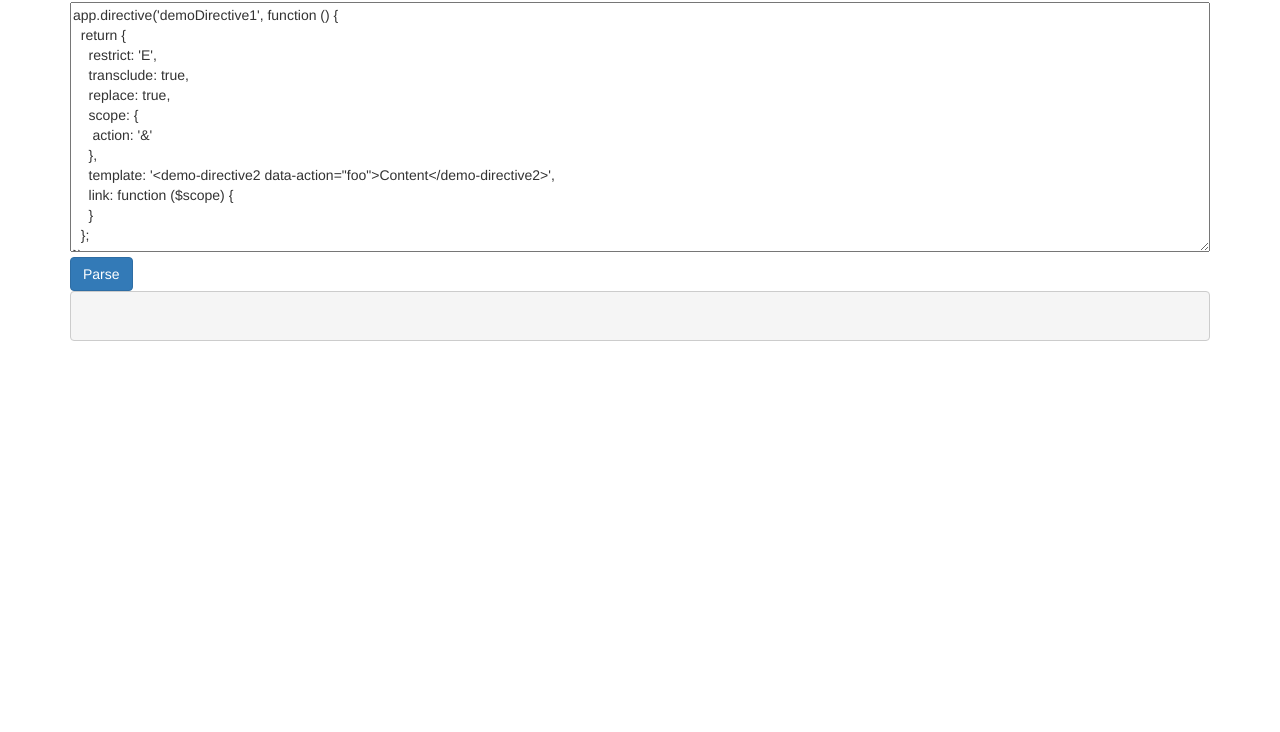
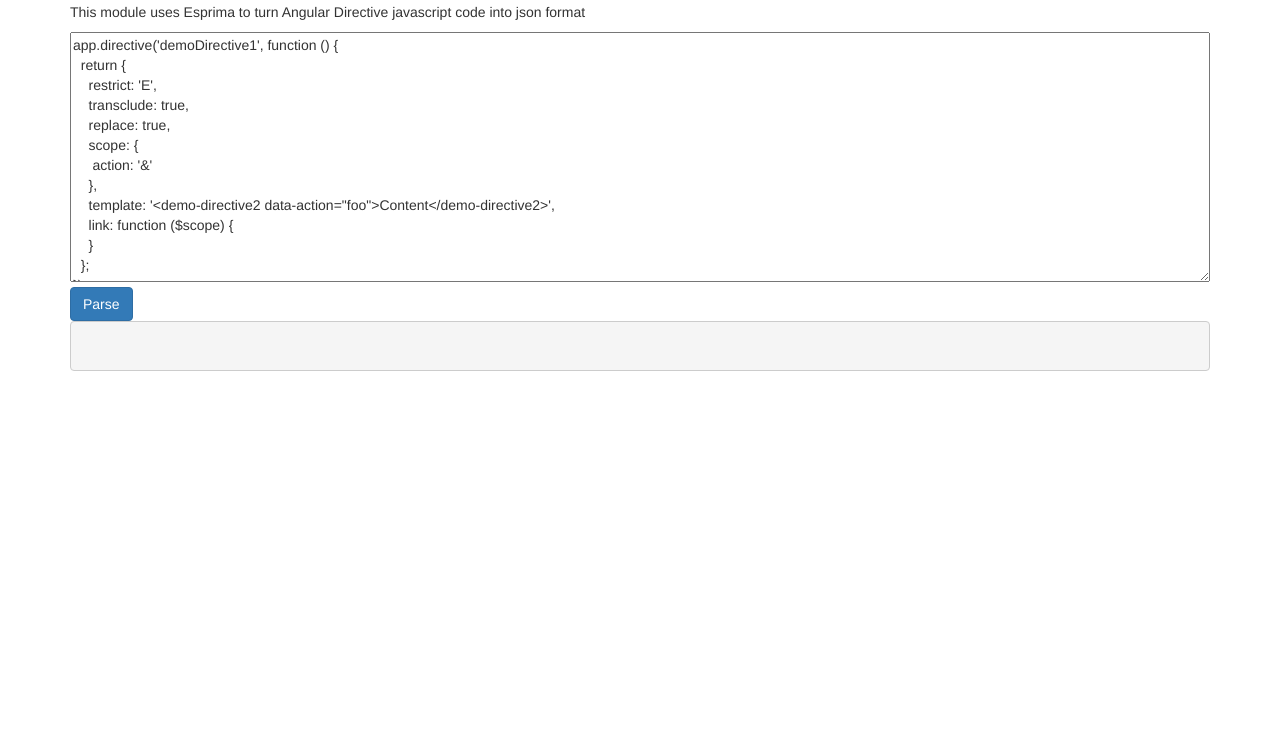
Before and after one commit to jantimon/ng-directive-parser, a website with bundled scripts: page index.html in a window 1280 px wide. Shown: the part 68-800 px from the top of the page. Built offline with nearby package versions, Linux system fonts and the light colour scheme.

Commit message:
Update docs

```diff
--- a/index.html
+++ b/index.html
@@ -13,6 +13,7 @@
 
   <div class="container">
       <h1>Angular directive parser demo</h1>
+      <p>This module uses Esprima to turn Angular Directive javascript code into json format</p>
       <textarea id="input" style="width:100%; min-height: 250px;">
 app.directive('demoDirective1', function () {
   return {
```
